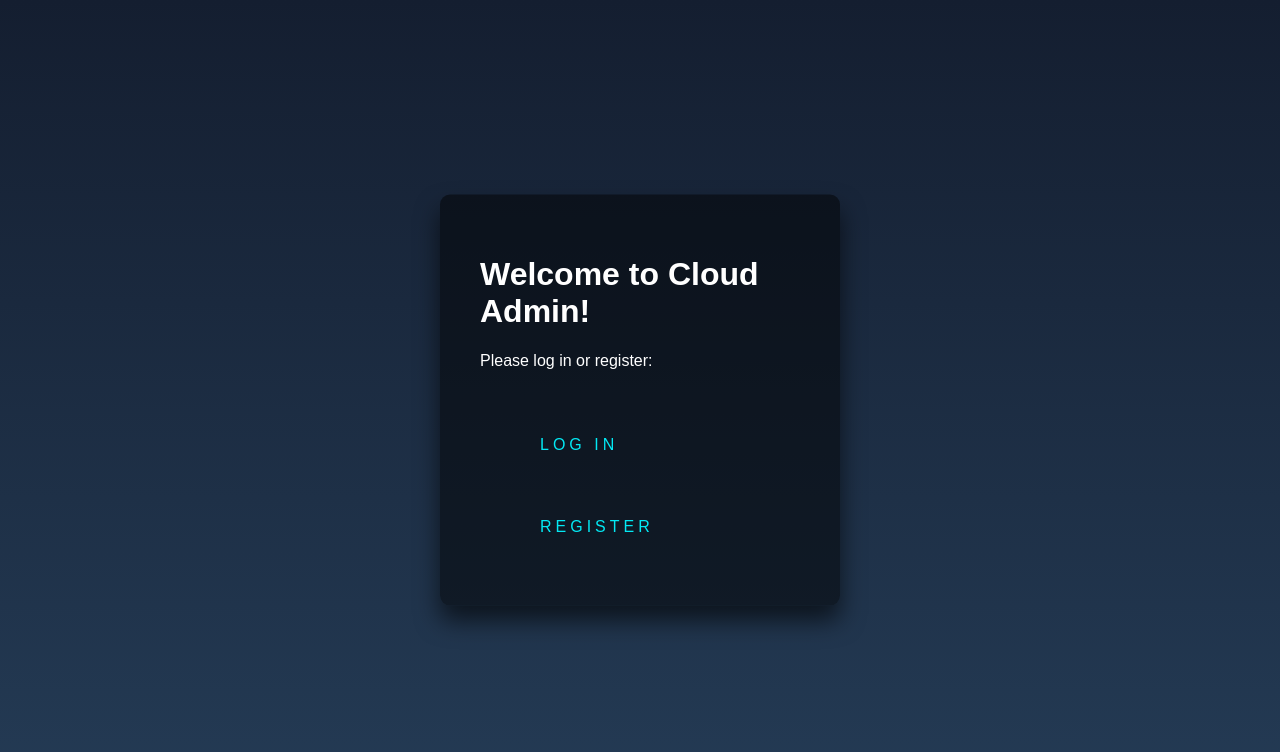
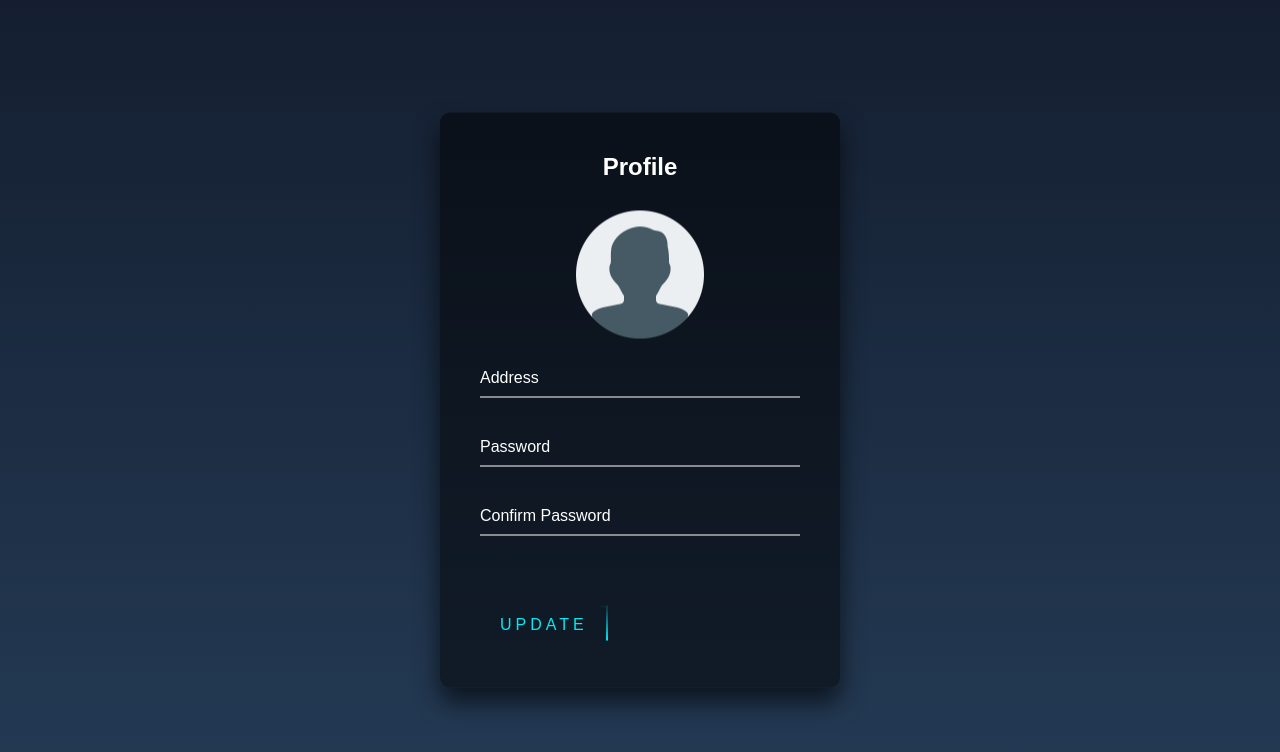
Before and after one commit to audristioiu/CloudAdmin, a React (Create React App) app in the folder client/: page / in a window 1280 px wide. Shown: the top 752 px of the page. Built offline with nearby package versions, Linux system fonts and the light colour scheme; sample sign-in values are in the browser's storage.

Commit message:
remain logged in functionality

```diff
--- a/client/src/App.js
+++ b/client/src/App.js
@@ -1,8 +1,9 @@
-import React from 'react';
+import { useEffect, useState, React } from 'react';
 import {
   BrowserRouter,
   Routes,
-  Route
+  Route,
+  Navigate
 } from 'react-router-dom';
 import Login from './components/Login';
 import Register from './components/Register';
@@ -11,14 +12,27 @@ import Main from './components/Main';
 import Profile from './components/Profile';
 
 function App() {
+  const [isAuthenticated, setIsAuthenticated] = useState(
+    () => JSON.parse(localStorage.getItem('userInfo')) || false
+  );
+
+  const setAuth = (value) => {
+    setIsAuthenticated(value);
+  };
+
+  useEffect(()=>{
+    localStorage.setItem("auth", JSON.stringify(isAuthenticated));
+  }, [isAuthenticated]);
+
   return (
     <BrowserRouter>
       <Routes>
-        <Route path='/login' element={<Login />}/>
+        <Route path='/login' element={<Login setAuth={setAuth}/>}/>
         <Route path='/register' element={<Register />}/>
-        <Route path='/' element={<Main />}/>
+        <Route path='/' element={isAuthenticated ? <Profile /> : <Navigate to="/main" replace />}/>
         <Route path='/home' element={<Home />}/>
         <Route path='/profile' element={<Profile />}/>
+        <Route path='/main' element={<Main />}/>
       </Routes>
     </BrowserRouter>
   );
--- a/client/src/components/Login.js
+++ b/client/src/components/Login.js
@@ -3,7 +3,7 @@ import axios from 'axios';
 import { useNavigate } from 'react-router-dom';
 import './Login.css';
 
-function Login() {
+function Login({setAuth}) {
   const [username, setUsername] = useState('');
   const [password, setPassword] = useState('');
   const history = useNavigate();
@@ -30,7 +30,8 @@ function Login() {
       localStorage.setItem("userInfo", JSON.stringify(data));
       console.log(`Login user with username ${username} and password ${password}`);
       console.log(` Here is your role : ${data.role} and uuid : ${data.user_id}`)
-      history('/home');
+      setAuth(true);
+      history('/');
     } catch (error) {
       console.log(error.response.data.message);
       return
```
